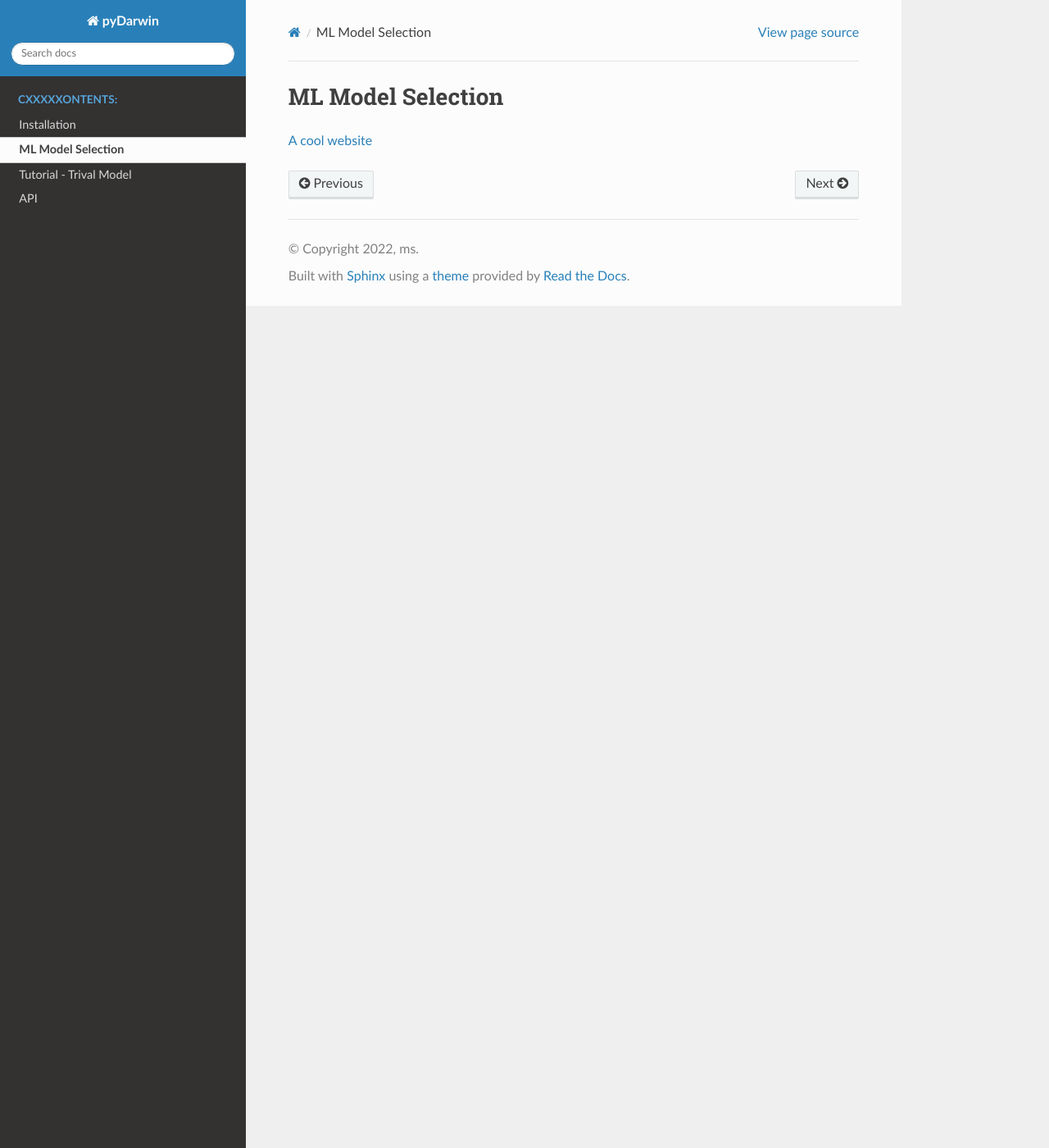
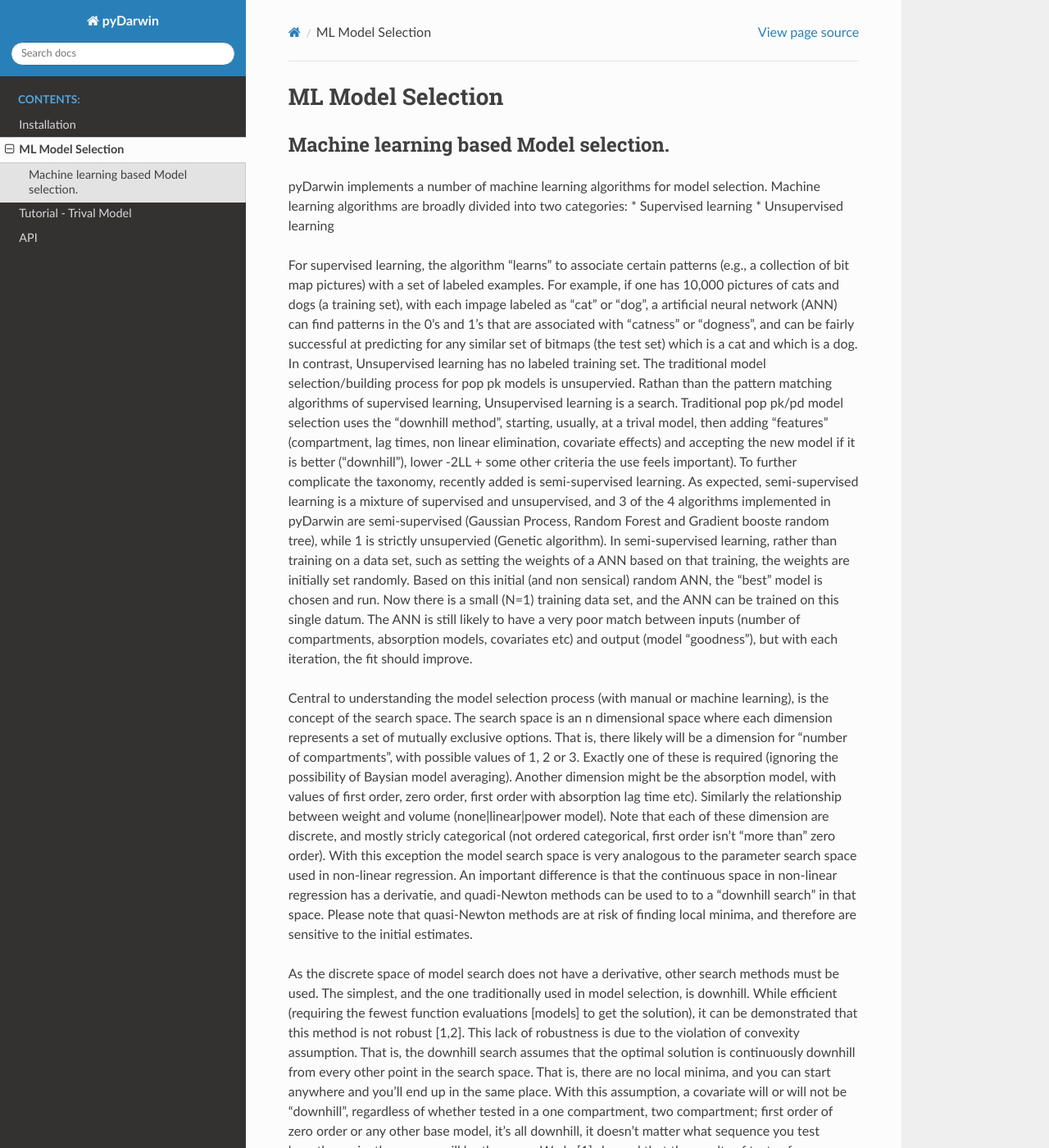
Before and after one commit to certara/pyDarwin, a Sphinx documentation site: the page built from docs/Theory.rst, in a window 1280 px wide and 1400 px high. Shown: the whole window at 82% size. Built offline with Sphinx 7.4.7 and the Read the Docs theme 2.0.0, drawn with Linux system fonts in a browser that asks for light colours; some of the changed text lies outside the part shown.

Commit message:
edit a few rst files

```diff
--- a/docs/PKModel.rst
+++ b/docs/PKModel.rst
@@ -10,7 +10,7 @@ About starter Pokémon
 
 .. _startpoke:
 
-.. figure:: starter_pokemon.png
+.. figure:: MLSelection.png
 
    Starter Pokémon from the core series.
 
--- a/docs/Theory.rst
+++ b/docs/Theory.rst
@@ -3,6 +3,53 @@
 ML Model Selection
 ==================================
 
-`A cool website`_
 
-.. _A cool website: http://sphinx-doc.org
+.. _starterPK:
+
+Machine learning based Model selection.
+---------------------------------------------
+pyDarwin implements a number of machine learning algorithms for model selection. Machine learning algorithms are broadly divided into two categories:
+* Supervised learning
+* Unsupervised learning
+
+For supervised learning, the algorithm "learns" to associate certain patterns (e.g., a collection of bit map pictures) with a set of labeled examples. For example, if one has
+10,000 pictures of cats and dogs (a training set), with each impage labeled as "cat" or "dog", a artificial neural network (ANN) can find patterns in the 0's and 1's that are associated with "catness"
+or "dogness", and can be fairly successful at predicting for any similar set of bitmaps (the test set) which is a cat and which is a dog.
+In contrast, Unsupervised learning has no labeled training set. The traditional model selection/building process for pop pk models is unsupervied. Rathan than the pattern matching
+algorithms of supervised learning, Unsupervised learning is a search. Traditional pop pk/pd model selection uses the "downhill method", starting, usually, at a trival model, then adding
+"features" (compartment, lag times, non linear elimination, covariate effects) and accepting the new model if it is better ("downhill"), lower -2LL + some other criteria the use feels important).
+To further complicate the taxonomy, recently added is semi-supervised learning. As expected, semi-supervised learning is a mixture of supervised and unsupervised, and 3 of the 4 algorithms
+implemented in pyDarwin are semi-supervised (Gaussian Process, Random Forest and Gradient booste random tree), while 1 is strictly unsupervied (Genetic algorithm). In semi-supervised learning, rather than
+training on a data set, such as setting the weights of a ANN based on that training, the weights are initially set randomly. Based on this initial (and non sensical) random ANN, the "best"
+model is chosen and run. Now there is a small (N=1) training data set, and the ANN can be trained on this single datum. The ANN is still likely to have a very poor match between inputs (number of compartments,
+absorption models, covariates etc) and output (model "goodness"), but with each iteration, the fit should improve.
+
+Central to understanding the model selection process (with manual or machine learning), is the concept of the search space. The search space is an n dimensional space where each dimension represents
+a set of mutually exclusive options. That is, there likely will be a dimension for "number of compartments", with possible values of 1, 2 or 3. Exactly one of these is required (ignoring the possibility of
+Baysian model averaging). Another dimension might be the absorption model, with values of first order, zero order, first order with absorption lag time etc). Similarly the relationship
+between weight and volume (none|linear|power model). Note that each of these dimension are discrete, and mostly stricly categorical (not ordered categorical, first order isn't "more than" zero order).
+With this exception the model search space is very analogous to the parameter search space used in non-linear regression. An important difference is that the continuous space in non-linear
+regression has a derivatie, and quadi-Newton methods can be used to to a "downhill search" in that space. Please note that quasi-Newton methods are at risk of finding local minima, and therefore
+are sensitive to the initial estimates.
+
+As the discrete space of model search does not have a derivative, other search methods must be used. The simplest, and the one traditionally used in model selection, is downhill. While efficient (requiring the fewest
+function evaluations [models] to get the solution), it can be demonstrated that this method is not robust [1,2]. This lack of robustness is due to the violation of convexity assumption. That is, the downhill search assumes
+that the optimal solution is continuously downhill from every other point in the search space. That is, there are no local minima, and you can start anywhere and you'll end up in the same place. With this assumption,
+a covariate will or will not be "downhill", regardless of whether tested in a one compartment, two compartment; first order of zero order or any other base model, it's all downhill, it doesn't matter what sequence you test
+hypotheses in, the answer will be the same. Wade [1] showed that the results of tests of hypotheses do indeed depend on other features in the model and Chen [2] showed that different sequences of tests will commonly yield different models.
+
+
+In contrast to the traditional downhill/local search, all algorithms implemented in pyDarwin are global search algorithms that are expected to have a greater degree of robustness to local minima than downhill search.
+Note howwever that all search algorithms (with the exception of exhaustive search) make assumptions about the search space. While none of the algorithms in pyDarwin assume convexity, none are completely robust,
+and search spaces can be deceptive [3].
+For all algorithms, the basic process is the same, start at one or more random. Figure 1 depicts the process common to all algorithms.
+
+
+ .. figure:: MLSelection.png
+
+
+[1] Wade JR, Beal SL, Sambol NC. 1994  Interaction between structural, statistical, and covariate models in population pharmacokinetic analysis. J Pharmacokinet Biopharm. 22(2):165-77
+
+[2] PAGE 30 (2022) Abstr 10091 [https://www.page-meeting.org/?abstract=10091]
+
+[3] PAGE 30 (2022) Abstr 10053 [https://www.page-meeting.org/default.asp?abstract=10053]
--- a/docs/index.rst
+++ b/docs/index.rst
@@ -8,7 +8,7 @@ Welcome to pyDarwin's documentation
 
 .. toctree::
    :maxdepth: 2
-   :caption: CXXXXXontents:
+   :caption: Contents:
 
    Install
    Theory
@@ -22,9 +22,9 @@ Indices and tables
 * :ref:`modindex`
 * :ref:`search`
 
-`A cool website`_
+`self promotion`_
 
-.. _A cool website: http://sphinx-doc.org
+.. _self promotion: http://elainewines.com
 
 A cool bit of code::
 
```
Also changed, not shown: docs/MLSelection.png (added), docs/starter_pokemon.png (deleted).
